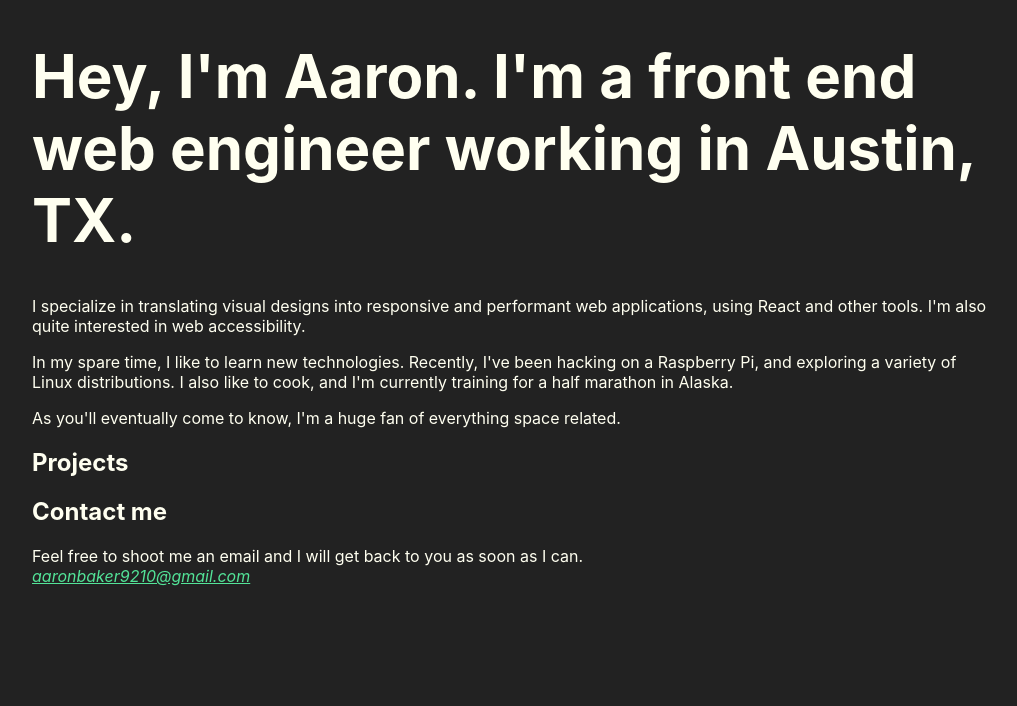
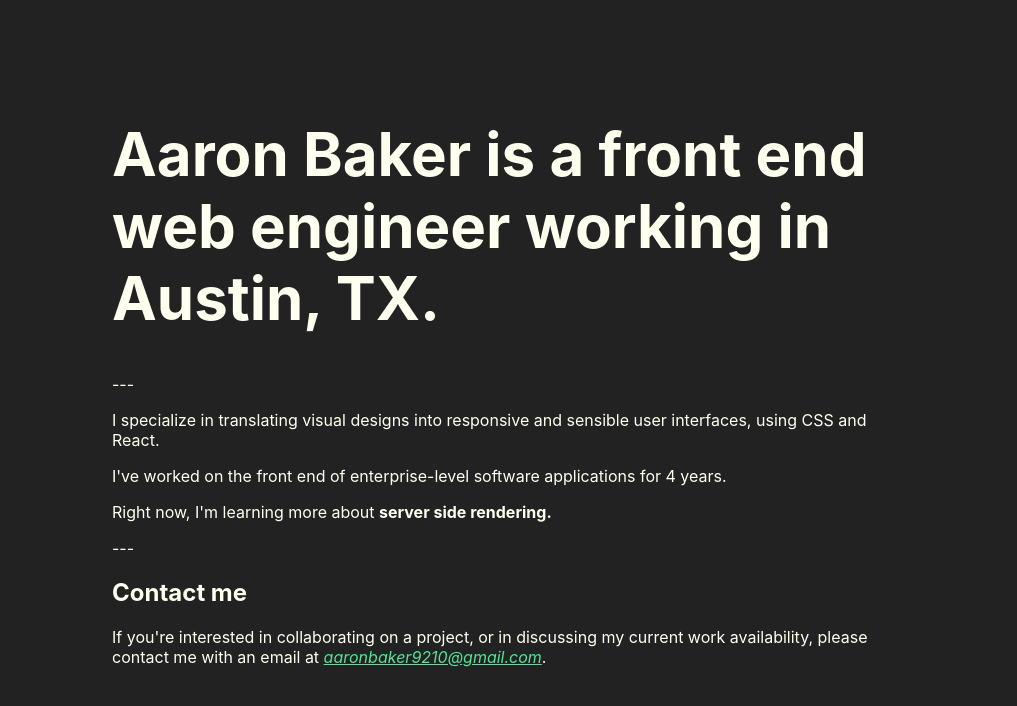
Before and after one commit to bakerTX/bakertx.github.io, a React (Create React App) app: page / in a window 1280 px wide. Shown: the top 706 px of the page, without its empty margins (128-1145 px from the left). Built offline with nearby package versions, Linux system fonts and the light colour scheme.

Commit message:
refactors content and adds rotating interest

```diff
--- a/src/App.js
+++ b/src/App.js
@@ -5,41 +5,56 @@ import './theme.css';
 import './util.css';
 
 function App() {
+  const rotatingInterests = [
+    'web accessibility',
+    'website discoverability with SEO',
+    'flexbox',
+    'server side rendering',
+  ];
+
+  const random = Math.floor(Math.random() * rotatingInterests.length);
   return (
     <div className="master-container">
+      <div className="flex-item">
         <header>
           <h1 className="hero-text">
-          Hey, I&#39;m Aaron. I&#39;m a front end web engineer working in
-          Austin, TX.
+            Aaron Baker is a front end web engineer working in Austin, TX.
           </h1>
+          <p>---</p>
           <p>
             I specialize in translating visual designs into responsive and
-          performant web applications, using React and other tools. I&#39;m also
-          quite interested in web accessibility.
+            sensible user interfaces, using CSS and React.
           </p>
 
           <p>
-          In my spare time, I like to learn new technologies. Recently, I&#39;ve
-          been hacking on a Raspberry Pi, and exploring a variety of Linux
-          distributions. I also like to cook, and I&#39;m currently training for
-          a half marathon in Alaska.
+            I&#39;ve worked on the front end of enterprise-level software
+            applications for 4 years.
           </p>
 
           <p>
-          As you&#39;ll eventually come to know, I&#39;m a huge fan of
-          everything space related.
+            Right now, I&#39;m learning more about
+            {' '}
+            <span className="rotating-interest">
+              {rotatingInterests[random]}
+              .
+            </span>
           </p>
+          <p>---</p>
         </header>
-      <h2>Projects</h2>
         <h2>Contact me</h2>
         <p>
-        Feel free to shoot me an email and I will get back to you as soon as I
-        can.
-        {' '}
-        <address>
-          <a href="mailto:aaronbaker9210@gmail.com">aaronbaker9210@gmail.com</a>
+          If you&#39;re interested in collaborating on a project, or in
+          discussing my current work availability, please contact me with an
+          email at
+          {'  '}
+          <address className="inline-address">
+            <a href="mailto:aaronbaker9210@gmail.com">
+              aaronbaker9210@gmail.com
+            </a>
           </address>
+          .
         </p>
+      </div>
     </div>
   );
 }
--- a/src/home.css
+++ b/src/home.css
@@ -1,7 +1,14 @@
 .master-container {
-  max-width: 75%;
-  margin: 0 auto;
-  padding-bottom: 75px;
+  min-height: 100vh;
+  min-width: 100vw;
+  display: flex;
+  justify-content: center;
+  align-items: center;
+}
+
+.master-container .flex-item {
+  flex-basis: 800px;
+  padding: 20px;
 }
 
 .hero-text {
@@ -26,3 +33,12 @@
     max-width: 1000px;
   }
 }
+
+.rotating-lesson,
+.rotating-interest {
+  font-weight: bold;
+}
+
+.inline-address {
+  display: inline;
+}
--- a/src/theme.css
+++ b/src/theme.css
@@ -5,7 +5,6 @@ body {
     sans-serif;
   -webkit-font-smoothing: antialiased;
   -moz-osx-font-smoothing: grayscale;
-  padding-top: 40px;
   background-color: #222;
   color: ivory;
 }
```
Lines whose indentation alone changed are shown as unchanged.
